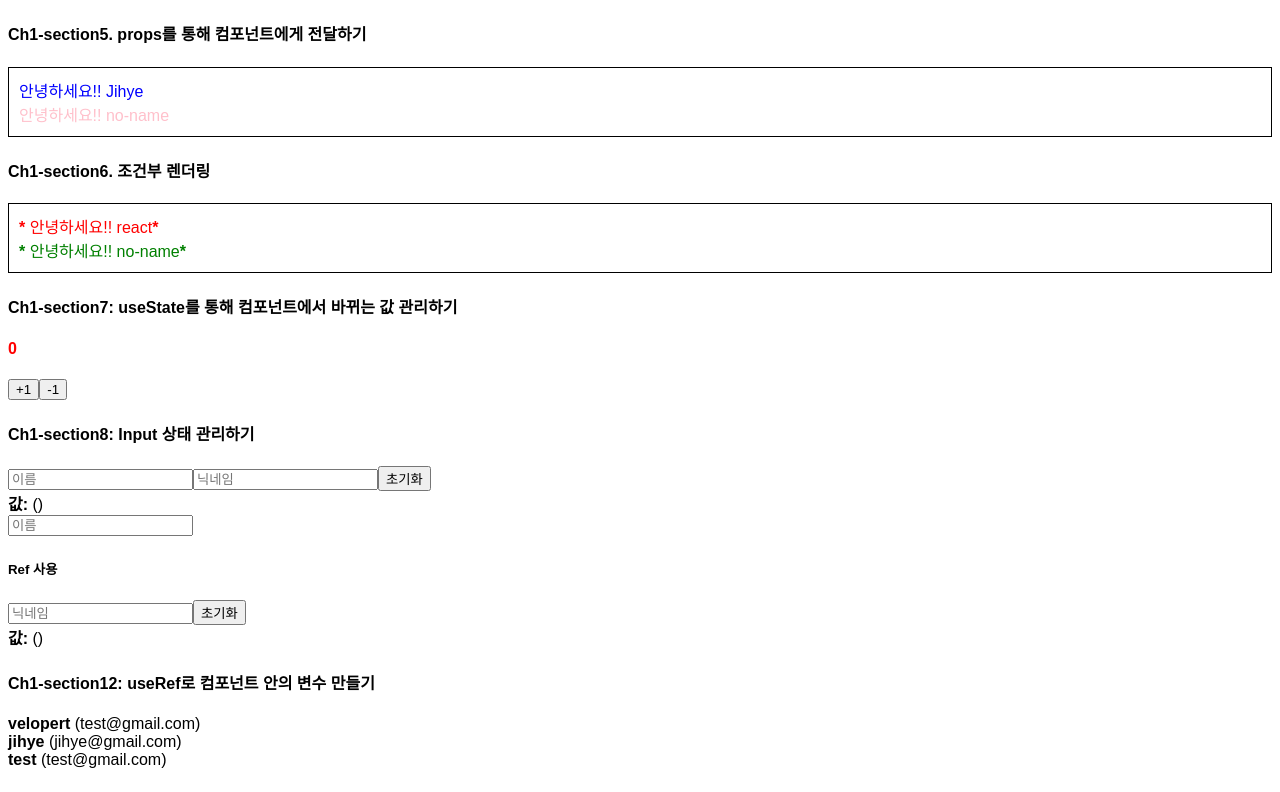
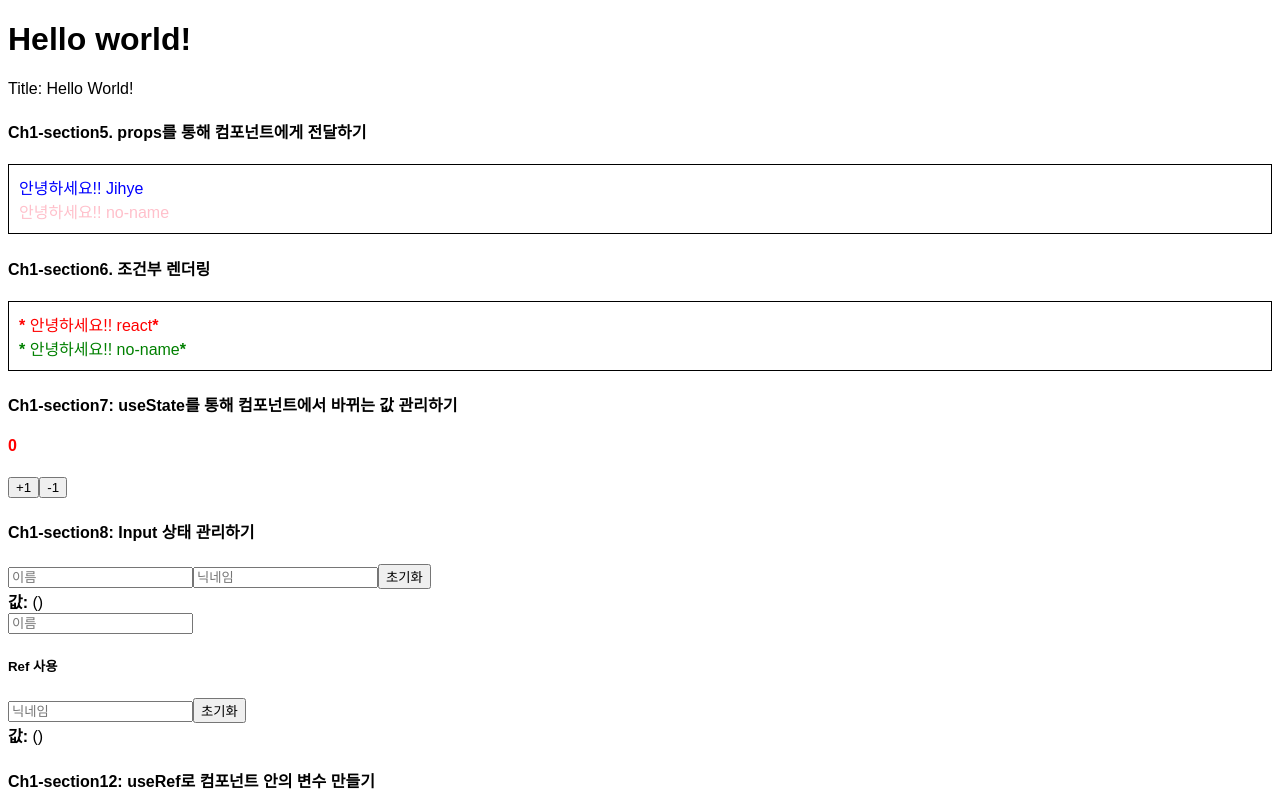
Before and after one commit to sophy1/react-study, a React (Create React App) app: page / in a window 1280 px wide. Shown: the top 792 px of the page. Built offline with nearby package versions, Linux system fonts and the light colour scheme.

Commit message:
Update App.js and index.js

```diff
--- a/src/App.js
+++ b/src/App.js
@@ -1,5 +1,6 @@
 import "./styles.css";
 
+import Section4 from "./tutorial/section4/Section4";
 import Section5 from "./tutorial/section5/Section5";
 import Section7 from "./tutorial/section7/Section7";
 import Section8 from "./tutorial/section8/Section8";
@@ -8,6 +9,7 @@ import Section12 from "./tutorial/section12/Section12";
 export default function App() {
   return (
     <div className="App">
+      <Section4 />
       <Section5 />
       <Section7 />
       <Section8 />
--- /dev/null
+++ b/src/tutorial/section4/Section4.js
@@ -0,0 +1,29 @@
+import React from 'react';
+
+function Hello() {
+    return (
+        <h1>Hello world!</h1>
+    );
+}
+
+// JSX: JS확장 문법으로 HTML 작성 가능
+// babel에 의해서 JS로 변환
+// 규칙
+// - 감싸인 element
+// - closing element
+// - JS 표현식 사용 가능
+// - if 대신 조건부 연산자
+// - AND 연산자(&&)를 사용한 조건부 렌더링
+// - undefined 렌더링하지 않기
+// - class대신 className 사용
+// - 주석
+export default function Section4() {
+    const titleText = 'Title';
+    const isShow = true;
+    return (
+        <>
+            <Hello />
+            {titleText}: { isShow && <span>Hello World!</span>}
+        </>
+    )
+}
```
Also changed, not shown: src/index.js (+8 -0 lines), 1 other file (tests, documents, lock files or other folders).
